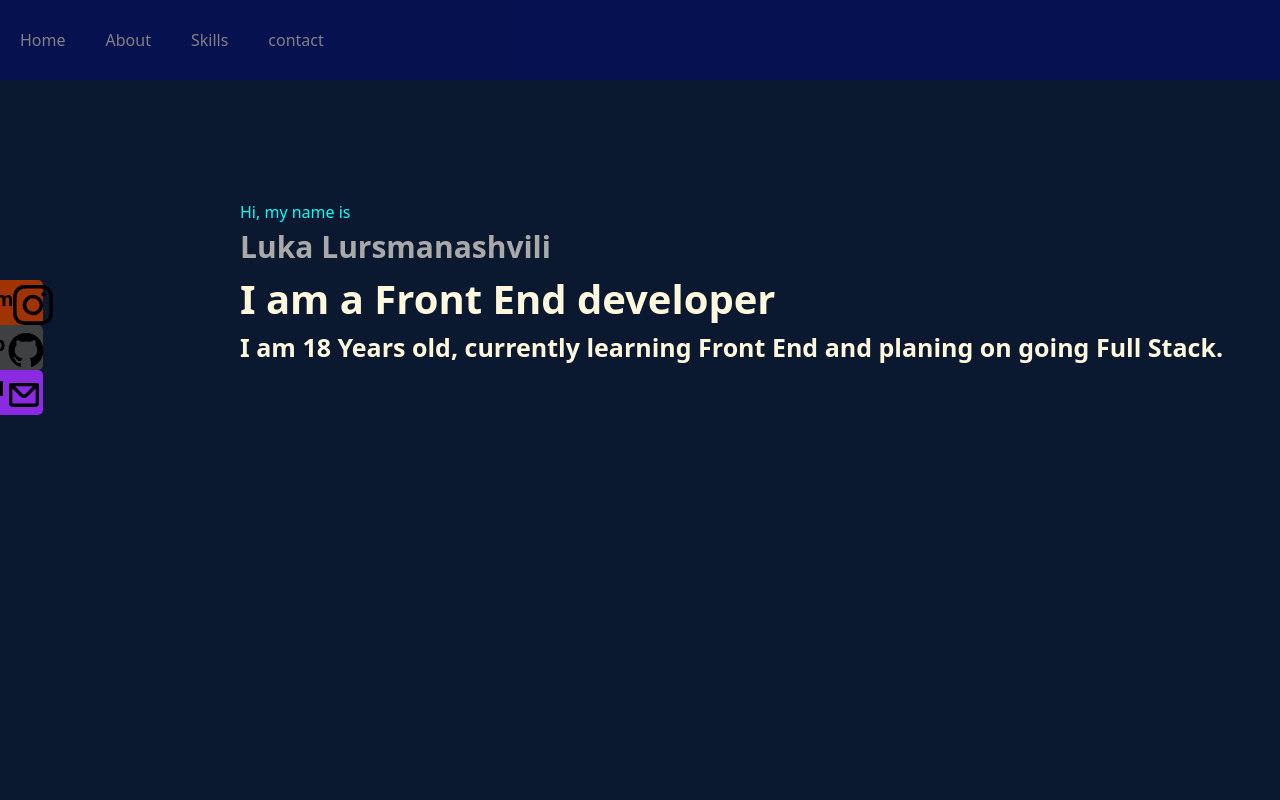
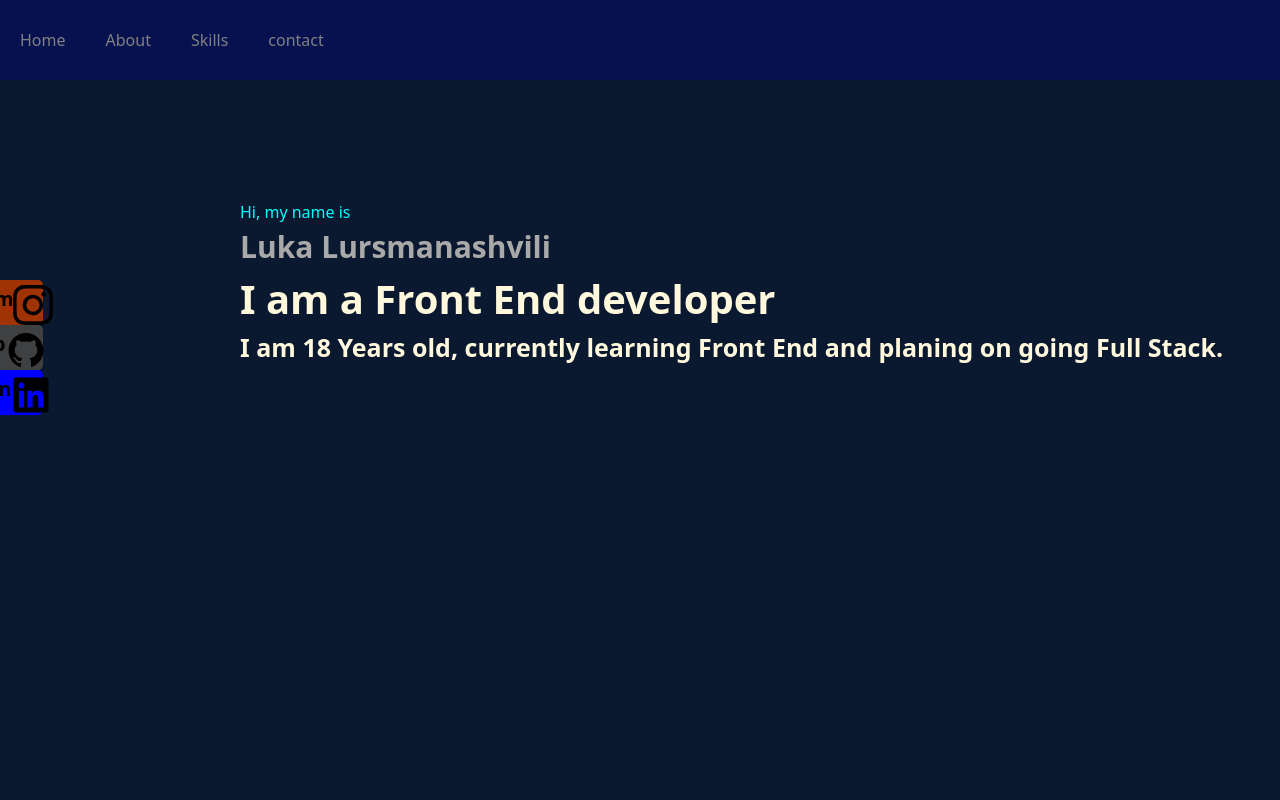
Before and after one commit to Itzlukal/Portfolio-app, a React (Vite) app: page / in a window 1280 px wide. Shown: the top 800 px of the page. Built offline with nearby package versions, Linux system fonts and the light colour scheme.

Commit message:
Fixed Bugs

```diff
--- a/src/Components/Navbar.jsx
+++ b/src/Components/Navbar.jsx
@@ -4,7 +4,7 @@ import { BsInstagram } from 'react-icons/bs'
 import { AiFillGithub } from 'react-icons/ai'
 import { CgMail } from 'react-icons/cg'
 import { Link } from 'react-scroll'
-import{FaBars, FaTimes} from 'react-icons/fa'
+import{FaBars, FaTimes, FaLinkedin} from 'react-icons/fa'
 import { useState } from 'react'
 
 const Navbar = () => {
@@ -119,9 +119,9 @@ const Navbar = () => {
               GitHub  <AiFillGithub size={40} />
             </a>
           </li>
-          <li className='socials' style={{ backgroundColor: 'blueviolet', paddingLeft: 50, }}>
-            <a className='link-to-socials' href='./'>
-              Mail  <CgMail size={40} />
+          <li className='socials' style={{ backgroundColor: 'blue', paddingLeft: 15, }}>
+            <a className='link-to-socials' href='https://www.linkedin.com/in/luka-lursmanashvili-46809b2a0/'>
+              Linkedin  <FaLinkedin size={40} />
             </a>
           </li>
         </ul>
```
